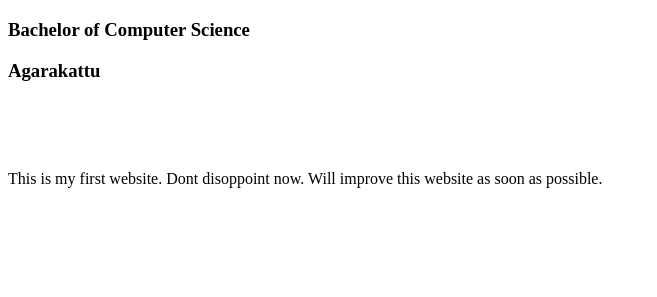
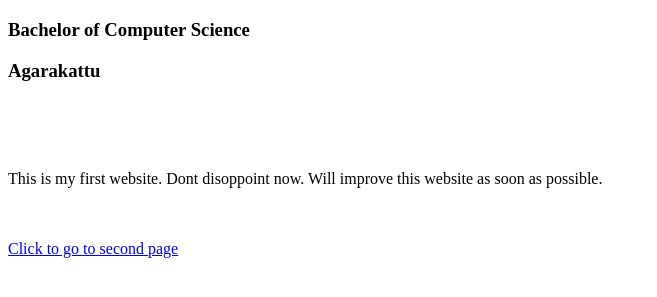
Before and after one commit to renugam2002/renugam2002.github.io, a plain HTML site: page index.html in a window 1280 px wide. Shown: the part 61-358 px from the top of the page, without its empty margins (0-657 px from the left). Drawn offline with Linux system fonts and the light colour scheme.

Commit message:
second page link added

```diff
--- a/index.html
+++ b/index.html
@@ -12,5 +12,8 @@
   <br/>
   <br/>
   <p> This is my first website. Dont disoppoint now. Will improve this website as soon as possible.</p>
+  <br/>
+  <br/>
+  <a href="second.html">Click to go to second page</a>
 </body>
 </html>
```
